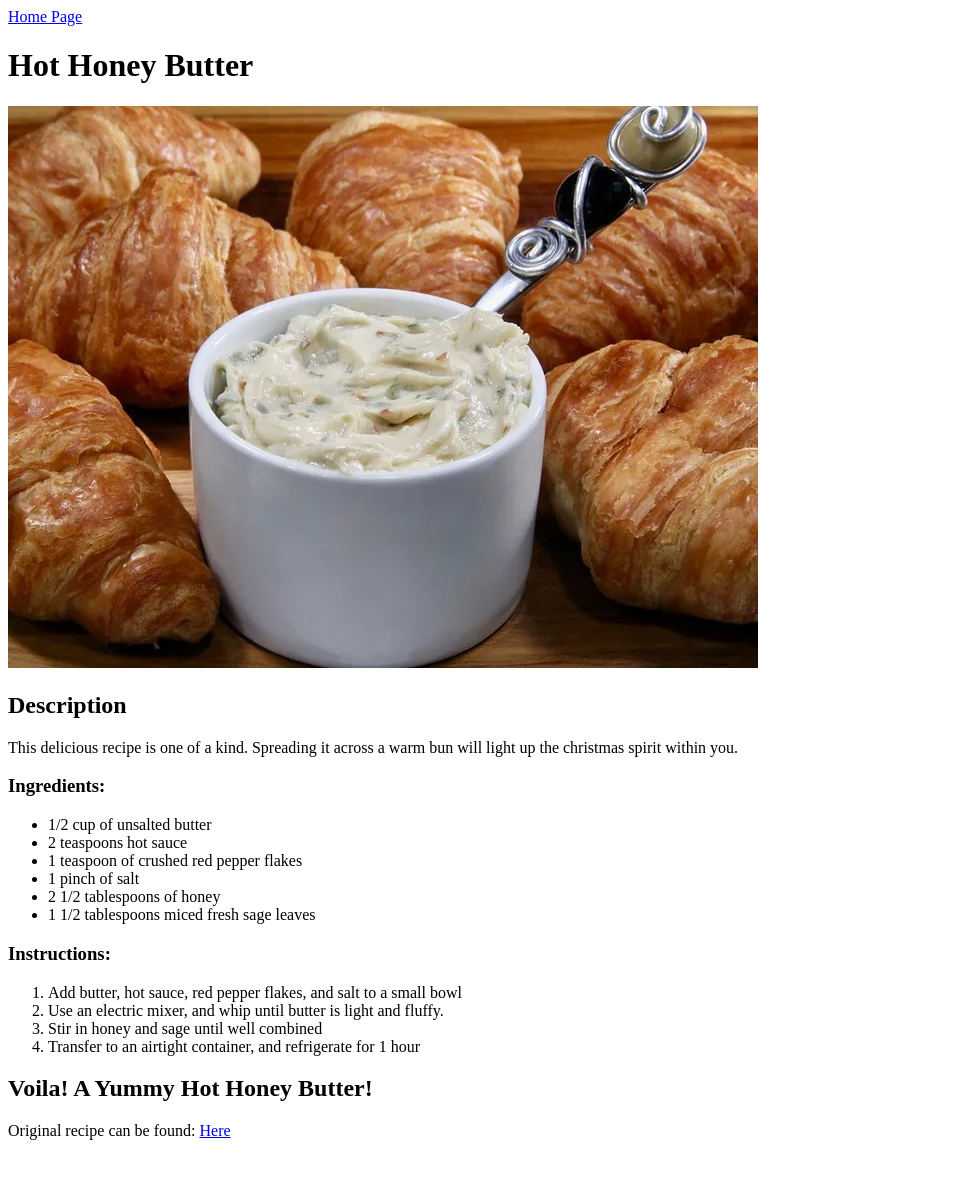
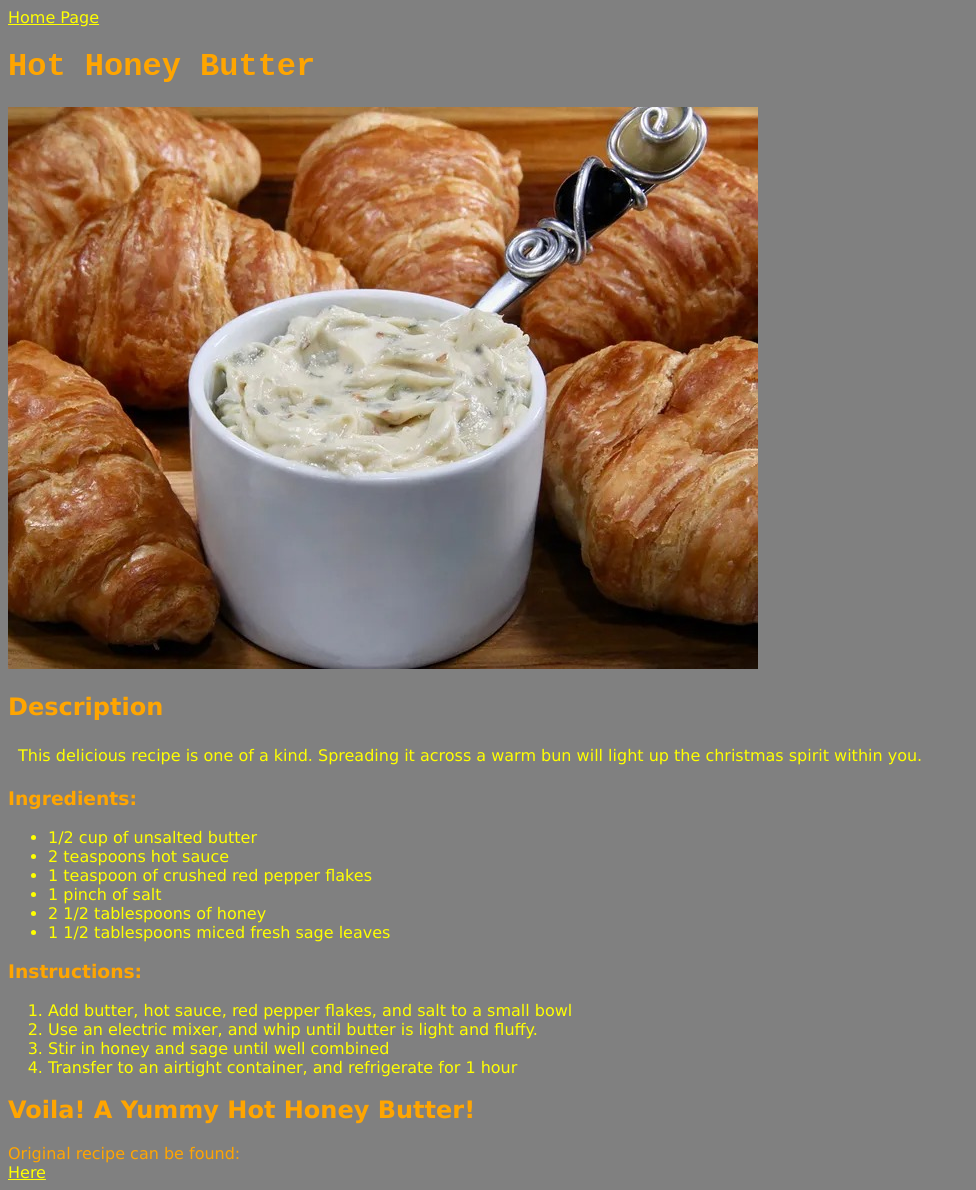
Before and after one commit to 99vagrantpro/odin-recipes, a plain HTML site: page recipes/hothoneybutter.html in a window 1280 px wide. Shown: the whole page, without its empty margins (0-976 px from the left). Before the commit the page ends 1148 px from the top, so only its background shows below. Drawn offline with Linux system fonts and the light colour scheme.

Commit message:
Add CSS styles :)

```diff
--- a/recipes/hothoneybutter.html
+++ b/recipes/hothoneybutter.html
@@ -4,6 +4,7 @@
     <meta charset="UTF-8">
     <meta name="viewport" content="width=device-width, initial-scale=1.0">
     <title>Document</title>
+    <link rel="stylesheet" href="../style.css">
 </head>
 <body>
     <a href="../index.html">Home Page</a>
@@ -30,7 +31,7 @@
             <li>Transfer to an airtight container, and refrigerate for 1 hour</li>
         </ol>
         <h2> Voila!  A Yummy Hot Honey Butter!</h2>
-        Original recipe can be found: <a href="https://www.allrecipes.com/hot-honey-butter-recipe-11834675" target="blank" rel="noopener noreferrer">Here</a>
+        <div>Original recipe can be found:</div> <a href="https://www.allrecipes.com/hot-honey-butter-recipe-11834675" target="blank" rel="noopener noreferrer">Here</a>
 
 </body>
 </html>
--- /dev/null
+++ b/style.css
@@ -0,0 +1,37 @@
+*{
+    background-color: grey;
+    font-family:Verdana, Geneva, Tahoma, sans-serif;
+    box-sizing: border-box;
+
+}
+h1{
+    color: orange;
+    font-family: 'Courier New', Courier, monospace;
+    font-weight: bold;
+}
+.recipe{
+    color: darkblue;
+}
+a{
+    color: yellow;
+}
+ol{
+    color: yellow;
+}
+ul{
+    color: yellow;
+}
+h2{
+    color: orange;
+}
+h3{
+    color: orange;
+}
+div{
+    color: orange;
+}
+p{
+    color: yellow;
+    padding: 5px;
+    margin: 5px;
+}
```
Also changed, not shown: index.html (+4 -3 lines), recipes/grilledcorn.html (+3 -2 lines), recipes/sweetpotatostix.html (+2 -1 lines), 1 other file.
